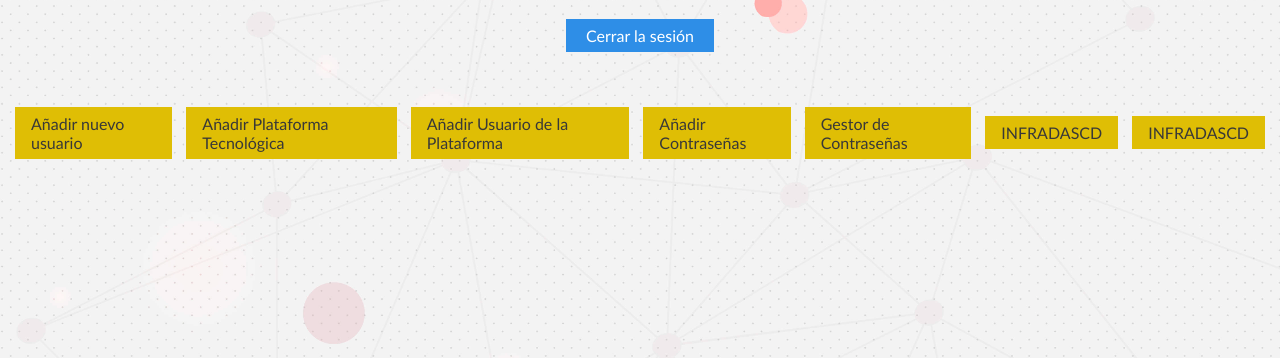
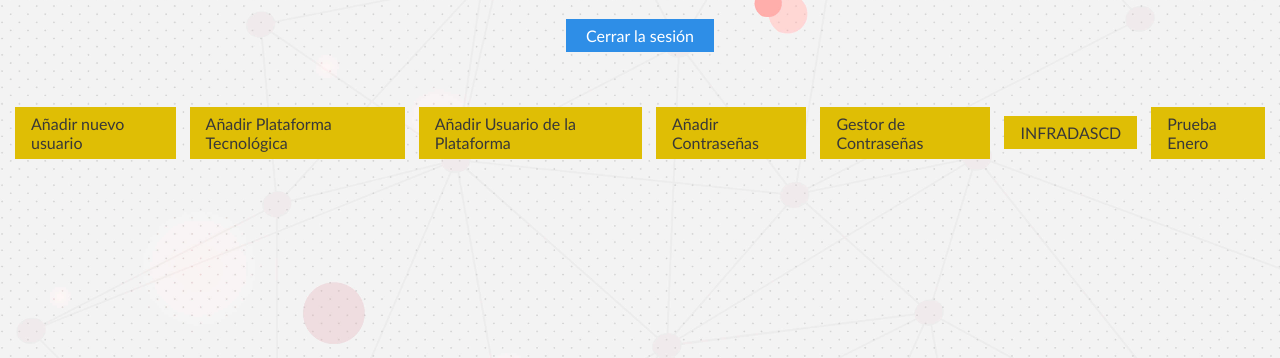
Before and after one commit to FelipeBRADASCD/INFRADASCD, a PHP site: page / in a window 1280 px wide. Shown: the part 104-462 px from the top of the page. Run offline with PHP 8.4, Linux system fonts and the light colour scheme; the visitor is signed in with stand-in values (Sample User, id 1); data that the repository does not hold is empty.

Commit message:
V. 29Ene2024.KLRR

```diff
--- a/index.php
+++ b/index.php
@@ -24,7 +24,7 @@
         <a href="password.php" target="_self" class="boton-1">Añadir Contraseñas</a>
         <a href="consultapassword.php" target="_self" class="boton-1">Gestor de Contraseñas</a>
         <a href="consultapassword.php" target="_self" class="boton-1">INFRADASCD</a>
-        <a href="consultapassword.php" target="_self" class="boton-1">INFRADASCD</a>
+        <a href="consultapassword.php" target="_self" class="boton-1">Prueba Enero</a>
     </div>
     <?php // include "tabla.php"; //Imprime la tabla ?>
 
```
